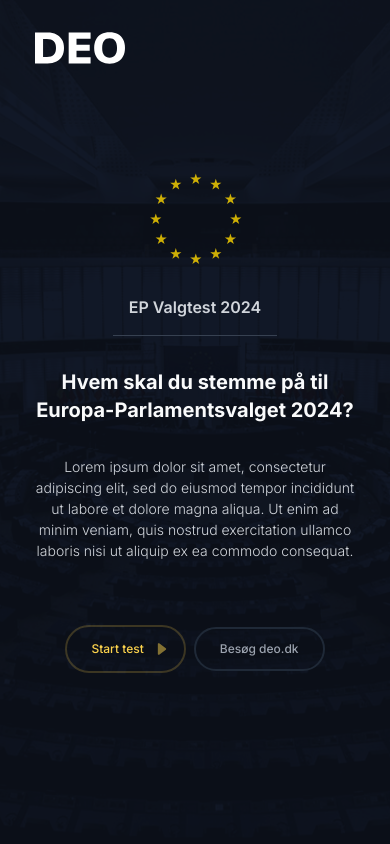
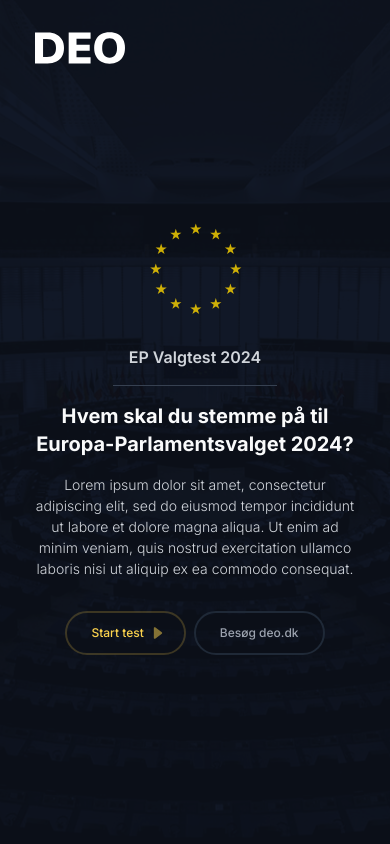
Before and after one commit to maxrh/ep-valgtest-2024-next, a Next.js app: page / in a window 390 px wide. Built offline with nearby package versions, Linux system fonts and the light colour scheme.

Commit message:
splash mobile fix

```diff
--- a/app/page.js
+++ b/app/page.js
@@ -46,7 +46,7 @@ export default function Home() {
 	return (
 		<main className="flex min-h-screen">
 			{!startTest ? (
-				<div className="flex flex-col items-center justify-center h-screen w-screen px-8 pt-32 pb-32">
+				<div className="flex flex-col items-center justify-center h-screen w-screen px-8 pt-32 pb-24">
 					<motion.div
 						variants={containerVariants}
 						initial="hidden"
@@ -59,16 +59,16 @@ export default function Home() {
 						>
 							<Spinner />
 						</motion.div>
-						<motion.span variants={childVariants} className="text-base font-semibold text-gray-300 mb-8 flex border-b pb-4 border-gray-700 px-4">EP Valgtest 2024</motion.span>
-						<motion.h1 variants={childVariants} className="text-xl md:text-4xl font-bold mb-8 leading-tighter md:leading-snug text-gray-50">Hvem skal du stemme på til Europa-Parlamentsvalget 2024?</motion.h1>
+						<motion.span variants={childVariants} className="text-base font-semibold text-gray-300 mb-4 md:mb-8 flex border-b pb-4 border-gray-700 px-4">EP Valgtest 2024</motion.span>
+						<motion.h1 variants={childVariants} className="text-xl md:text-4xl font-bold mb-4 md:mb-8 leading-tighter md:leading-snug text-gray-50">Hvem skal du stemme på til Europa-Parlamentsvalget 2024?</motion.h1>
 						<motion.p variants={childVariants} className="font-light text-gray-300 text-sm md:text-base leading-normal md:leading-relaxed">Lorem ipsum dolor sit amet, consectetur adipiscing elit, sed do eiusmod tempor incididunt ut labore et dolore magna aliqua. Ut enim ad minim veniam, quis nostrud exercitation ullamco laboris nisi ut aliquip ex ea commodo consequat.</motion.p>
-						<motion.div variants={childVariants} className="flex items-center justify-center mt-16">
+						<motion.div variants={childVariants} className="flex items-center justify-center mt-8 md:mt-16">
 							<button
-								className="mx-1 md:mx-3 group flex items-center justify-center text-xs md:text-sm font-medium text-amber-300 hover:text-amber-300 hover:shadow-xl border-2 border-amber-300/20 hover:border-amber-300/40 transition-all py-3 md:py-4 px-6 md:px-8 rounded-full duration-300"
+								className="relative mx-1 md:mx-3 group flex items-center justify-center text-xs md:text-sm font-medium text-amber-300 hover:text-amber-300 hover:shadow-xl border-2 border-amber-300/20 hover:border-amber-300/40 transition-all py-3 md:py-4 pl-6 pr-10 md:pl-8 md:pr-12 rounded-full duration-300"
 								onClick={handleStartTest}
 							>
 								Start test
-								<svg className="w-5 h-5 text-amber-300/50 group-hover:text-amber-300/80 ml-2 -mr-3  transition-all duration-300" aria-hidden="true" xmlns="http://www.w3.org/2000/svg" width="24" height="24" fill="currentColor" viewBox="0 0 24 24"><path fillRule="evenodd" d="M8.6 5.2A1 1 0 0 0 7 6v12a1 1 0 0 0 1.6.8l8-6a1 1 0 0 0 0-1.6l-8-6Z" clipRule="evenodd"/></svg>
+								<svg className="w-5 h-5 text-amber-300/50 group-hover:text-amber-300/80 absolute mr-4 md:mr-5 right-0 transition-all duration-300" aria-hidden="true" xmlns="http://www.w3.org/2000/svg" width="24" height="24" fill="currentColor" viewBox="0 0 24 24"><path fillRule="evenodd" d="M8.6 5.2A1 1 0 0 0 7 6v12a1 1 0 0 0 1.6.8l8-6a1 1 0 0 0 0-1.6l-8-6Z" clipRule="evenodd"/></svg>
 
 							</button>
 							<Link
```
